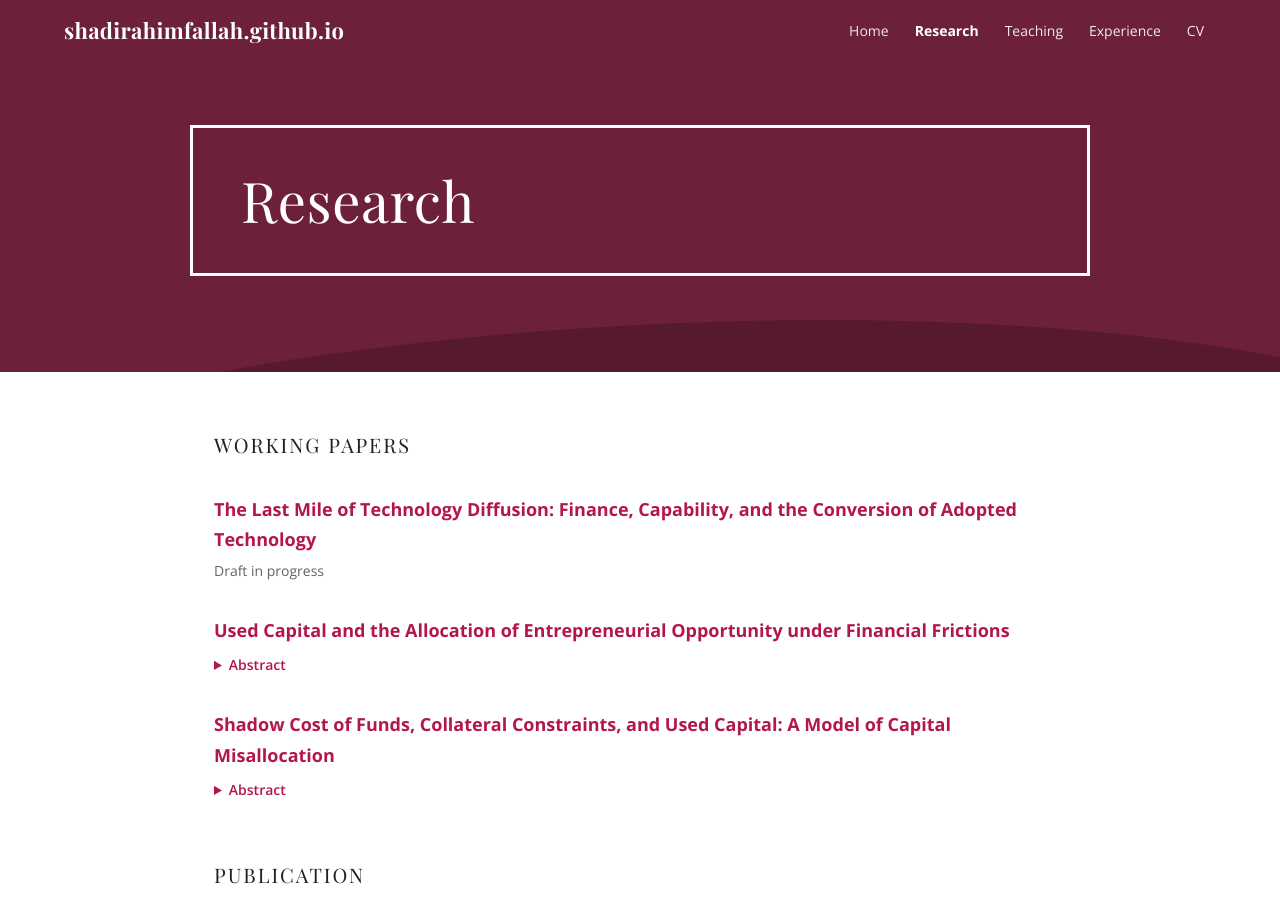
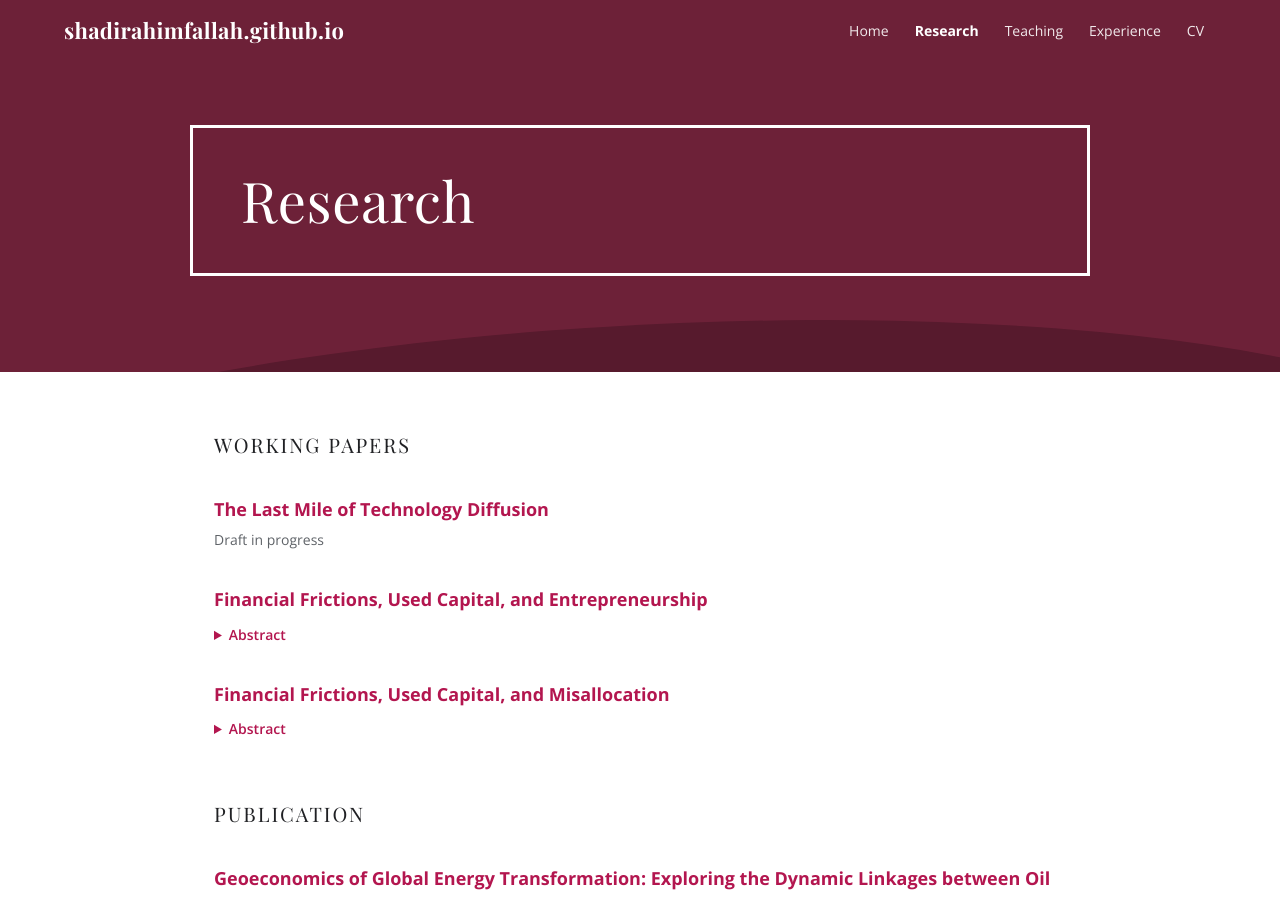
Before and after one commit to ShadiRahimfallah/ShadiRahimfallah.github.io, a Jekyll site: the page research.html, which Jekyll copies as it is, in a window 1280 px wide and 900 px high. Built offline with Jekyll 4.4.1, drawn with Linux system fonts in a browser that asks for light colours.

Commit message:
Update contact info and paper titles

```diff
--- a/index.html
+++ b/index.html
@@ -34,7 +34,6 @@
   <div class="profile">
     <img src="images/Shadi.jpg" alt="Shadi Rahimfallah">
     <div class="intro">
-      <p class="pronounce">(She/Her · Toronto, Canada)</p>
       <h2 class="accent">Welcome!</h2>
       <p>I am a PhD candidate in Economics at York University.</p>
       <p>My primary research area is <a href="research.html">macro finance</a>, with interests that span financial frictions,
--- a/research.html
+++ b/research.html
@@ -32,10 +32,10 @@
 <main>
   <h2 class="section">Working Papers</h2>
 
-  <h3 class="item-title">The Last Mile of Technology Diffusion: Finance, Capability, and the Conversion of Adopted Technology</h3>
+  <h3 class="item-title">The Last Mile of Technology Diffusion</h3>
   <p class="item-meta">Draft in progress</p>
 
-  <h3 class="item-title">Used Capital and the Allocation of Entrepreneurial Opportunity under Financial Frictions</h3>
+  <h3 class="item-title">Financial Frictions, Used Capital, and Entrepreneurship</h3>
   <details class="abstract">
     <summary>Abstract</summary>
     <p>Standard models of occupational choice with financial frictions treat capital as homogeneous
@@ -57,7 +57,7 @@
     reallocates entrepreneurial opportunity from wealth toward talent.</p>
   </details>
 
-  <h3 class="item-title">Shadow Cost of Funds, Collateral Constraints, and Used Capital: A Model of Capital Misallocation</h3>
+  <h3 class="item-title">Financial Frictions, Used Capital, and Misallocation</h3>
   <details class="abstract">
     <summary>Abstract</summary>
     <p>Firms can choose new versus used capital. The lower purchase price of used capital relaxes
```
Also changed, not shown: other parts of index.html (+2 -1 lines).
